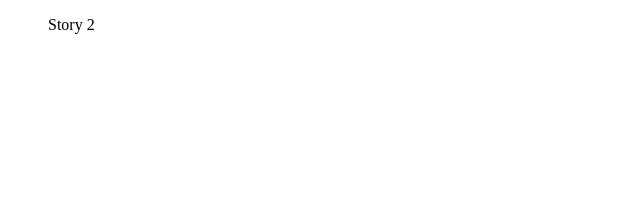
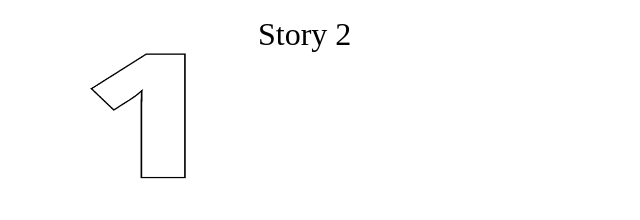
Before and after one commit to stefrotaru/git-practice, a plain HTML site: page index.html in a window 1280 px wide. Shown: the whole page, without its empty margins (0-640 px from the left). Drawn offline with Linux system fonts and the light colour scheme.

Commit message:
Added a css file and an images folder in which I'll store pictures for each individual 'news' article

```diff
--- a/index.html
+++ b/index.html
@@ -3,11 +3,12 @@
 <head>
 	<meta charset="utf-8">
 	<meta name="viewport" content="width=device-width, initial-scale=1">
+	<link rel="stylesheet" type="text/css" href="./style.css">
 	<title>Random News Article</title>
 </head>
 <body>
 	<ul>
-
+		<img src="./images/num1.png">
 	</ul>
 	<script type="text/javascript" src="script.js"></script>
 </body>
--- a/script.js
+++ b/script.js
@@ -2,7 +2,7 @@ let ul = document.querySelector("ul");
 
 
 const stories = [
-	"Story 1",
+	"Lorem ipsum dolor sit amet, consectetur adipisicing elit, sed do eiusmod tempor incididunt ut labore et dolore magna aliqua. Ut enim ad minim veniam,quis nostrud exercitation ullamco laboris nisi ut aliquip ex ea commodo consequat. Duis aute irure dolor in reprehenderit in voluptate velit esse cillum dolore eu fugiat nulla pariatur. Excepteur sint occaecat cupidatat non proident, sunt in culpa qui officia deserunt mollit anim id est laborum.",
 	"Story 2",
 	"Story 3",
 	"Story 4",
--- /dev/null
+++ b/style.css
@@ -0,0 +1,16 @@
+
+img {
+	height: 200px;
+	width: 200px;
+	margin: 0;
+	padding: 10;
+}
+
+ul {
+	display: flex;
+}
+
+div {
+	padding-left: 10px;
+	font-size: 2rem;
+}
```
Also changed, not shown: images/num1.png (added).
